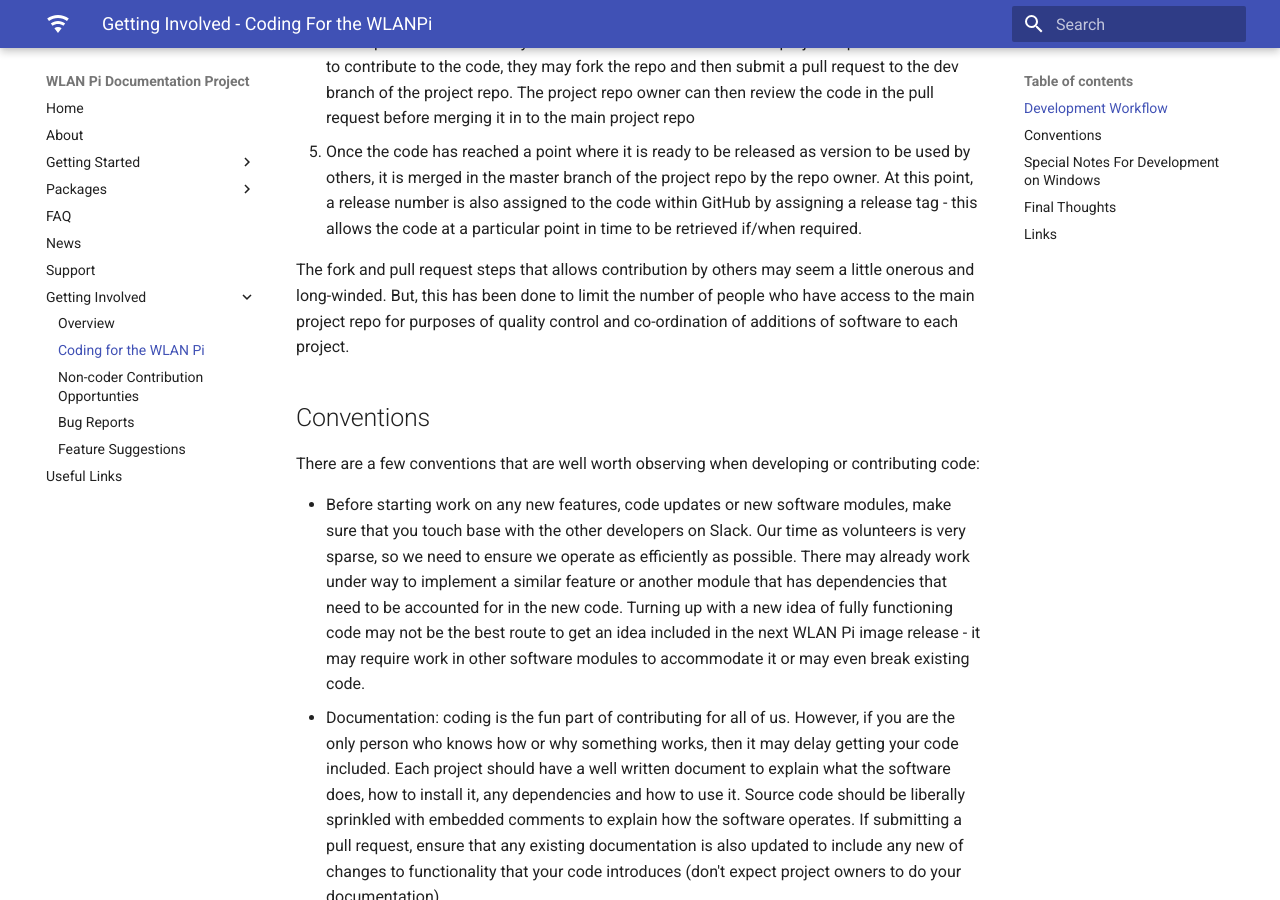
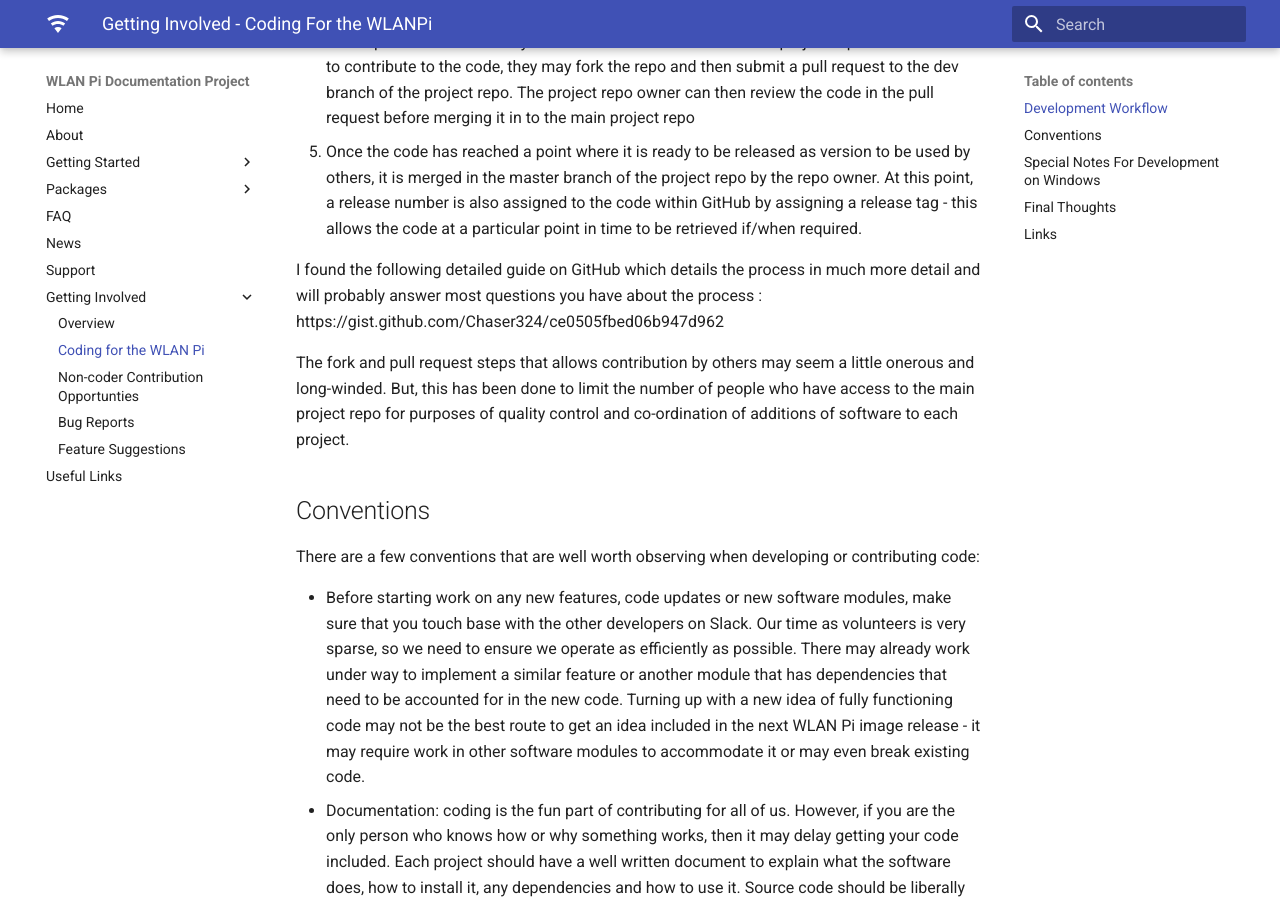
Before and after one commit to WLAN-Pi/wlanpi-documentation, an MkDocs documentation site: the page built from docs/get_involved_coding.md, in a window 1280 px wide and 900 px high, scrolled down 1197 px. Built offline with MkDocs 1.6.1 and Material for MkDocs 9.7.7, drawn with Linux system fonts in a browser that asks for light colours.

Commit message:
Added dev guide link

```diff
--- a/docs/get_involved_coding.md
+++ b/docs/get_involved_coding.md
@@ -26,6 +26,8 @@
 3. If the idea looks viable and is useful, a repository (repo) for the project is created by the originator of the idea. This is generally on the main WLAN Pi GitHub site, or may be on the originators own repo - either is fine as long as it is publicly available
 4. Development work is usually carried out on a 'dev' branch of the project repo. If others wish to contribute to the code, they may fork the repo and then submit a pull request to the dev branch of the project repo. The project repo owner can then review the code in the pull request before merging it in to the main project repo
 5. Once the code has reached a point where it is ready to be released as version to be used by others, it is merged in the master branch of the project repo by the repo owner. At this point, a release number is also assigned to the code within GitHub by assigning a release tag - this allows the code at a particular point in time to be retrieved if/when required.
+
+I found the following detailed guide on GitHub which details the process in much more detail and will probably answer most questions you have about the process : https://gist.github.com/Chaser324/ce0505fbed06b947d962
 
 The fork and pull request steps that allows contribution by others may seem a little onerous and long-winded. But, this has been done to limit the number of people who have access to the main project repo for purposes of quality control and co-ordination of additions of software to each project.
 
```
